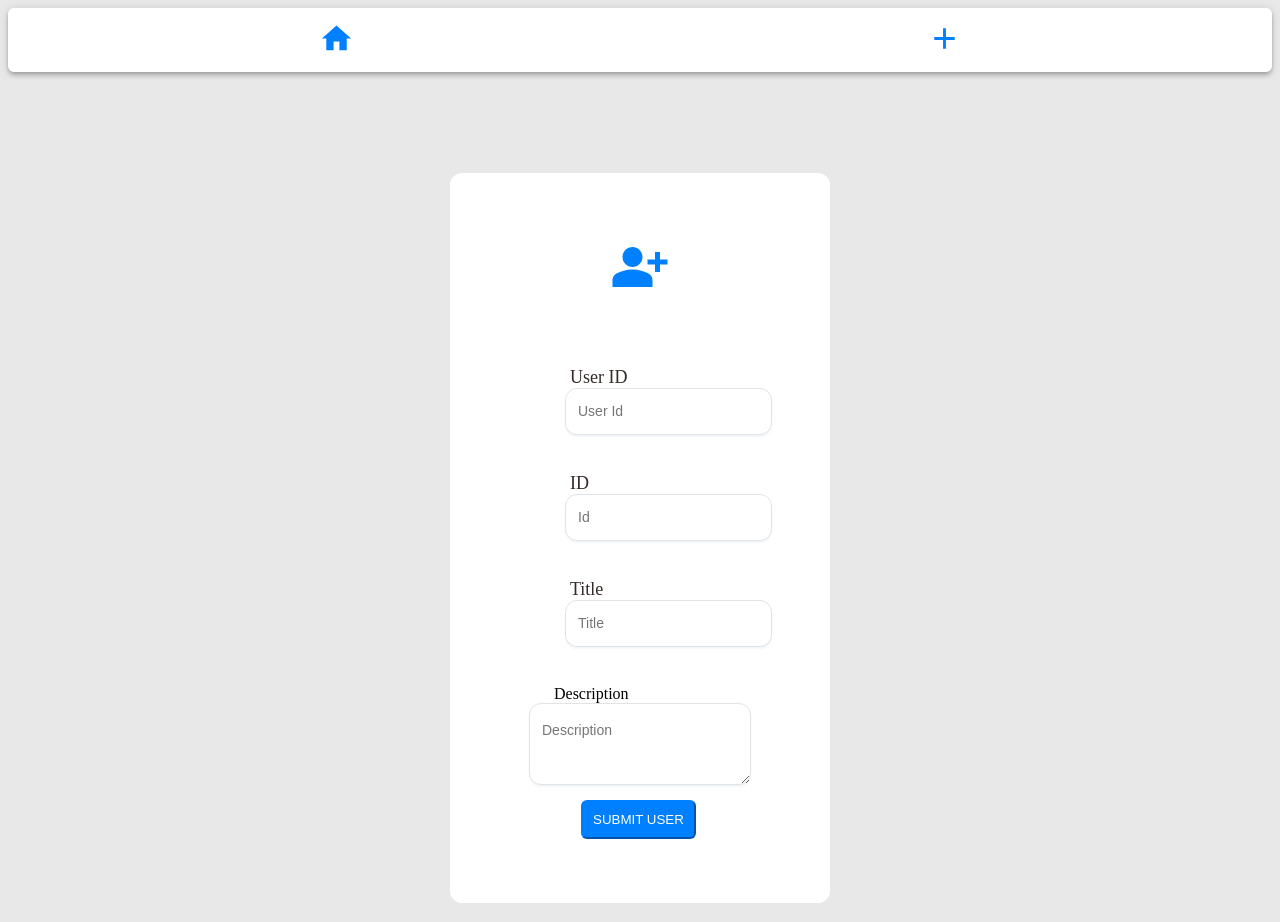
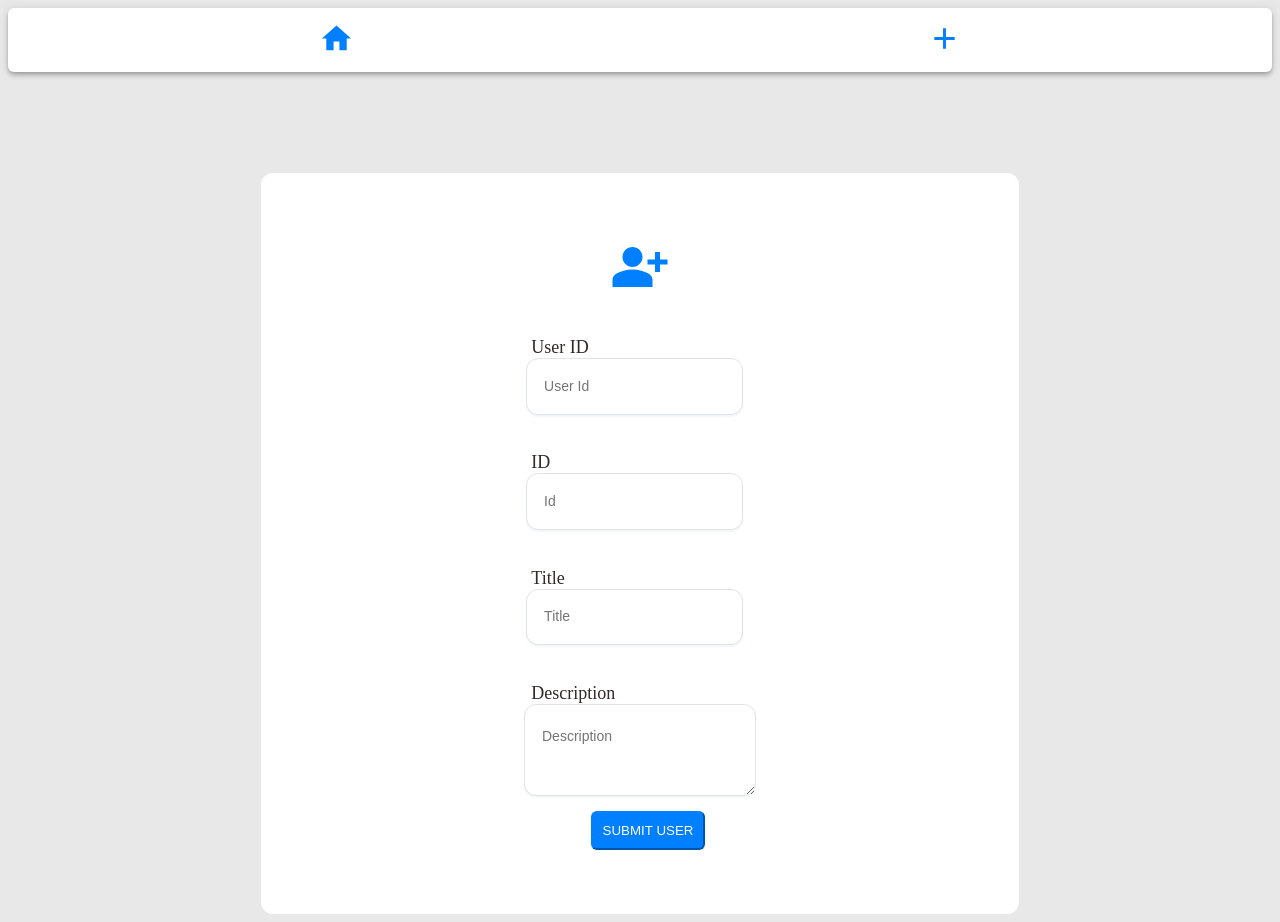
Before and after one commit to HurairaAhsan0/Show-content-typicode, a React (Create React App) app in the folder show-card/: page /User/Create in a window 1280 px wide. Built offline with nearby package versions, Linux system fonts and the light colour scheme.

Commit message:
comments added with design improvement

```diff
--- a/show-card/src/App.js
+++ b/show-card/src/App.js
@@ -18,7 +18,7 @@ function App() {
   <Route path="/User/List/:userid/:Name" element={<AllPosts/> } ></Route>
   <Route path="/User/Create" element={<CreateUser/>} ></Route>
   <Route path="/User/Edit/:Name/:title/:description" element={<EditUser/>} ></Route>
-  <Route path="/User/Comments/:userId/:id" element={<Comments/>} ></Route>
+  <Route path="/User/Comments/:Id" element={<Comments/>} ></Route>
 </Routes>
  </div>
 </BrowserRouter>
--- a/show-card/src/Styles/App.css
+++ b/show-card/src/Styles/App.css
@@ -8,44 +8,33 @@ p {
 .Form-content {
 display: flex;
 flex-direction: column;
-justify-content: center;
-align-items: center;
-margin-left: 35%;
-margin-right: 35%;
+align-items: center ;
+margin-left: 20%;
+margin-right: 20%;
 margin-Top: 8%;
 padding: 4em;
 border-radius: 12px;
-
-
 background-color: white;
-
 }
-.content-center{
+/* #content-center{
   display: flex;
   align-items: center;
   flex-wrap: wrap;
   width: 150px;
   font-size: large;
   color: #342929;
-}
-.content{
-  display: flex;
-  align-items: center;
+} */
+
+#content-center{
+ margin-right:4.3em;
+ margin-top: 1.1em;
   flex-wrap: wrap;
-  width: 300px;
+  width: 150px;
   font-size: large;
   color: #342929;
-
 }
 
-.Form-Position{
-position:relative;
- width: 30em;
- display: flex;
- align-items: center;
- flex-direction: column;
- padding: 1.1em;
-}
+
 .Card{
  margin-top: 30px;
  margin-left: 18%;
--- a/show-card/src/components/AllPosts.js
+++ b/show-card/src/components/AllPosts.js
@@ -1,11 +1,13 @@
 import React from 'react';
-import { useEffect,useState,useRef } from 'react';
+import { useEffect,useState } from 'react';
 import axios from 'axios';
 import { useParams,Link } from 'react-router-dom';
 import CardContent from '@mui/material/CardContent';
 import Typography from '@mui/material/Typography';
-import { Button } from '@mui/material';
 import CardActions from '@mui/material/CardActions';
+import CommentIcon from '@mui/icons-material/Comment';
+import Badge from '@material-ui/core/Badge';
+import EditIcon from '@mui/icons-material/Edit';
 
 
 
@@ -13,8 +15,7 @@ import CardActions from '@mui/material/CardActions';
 const AllPosts=()=> {
  const {userid,Name}=useParams();
  const [Posts,setPosts]=useState([])
- const [Comments,setComments]=useState([])
- const commentId = useRef([])
+
 
  const block=Posts.map((val)=>{
   return(
@@ -32,27 +33,23 @@ const AllPosts=()=> {
                     Description: {val.body}
                   </Typography>
                 </CardContent>
-                <CardActions sx={{borderRadius:"6px",bgcolor:"white"}}>
-                    <Link className='underline' to={`/User/Comments/${val.userId}/${commentId}`}>
-                  <Button>Comments</Button>
+                <CardActions sx={{borderRadius:"6px",bgcolor:"white",justifyContent:"flex-end",borderColor:"#007FFF"}}>
+                    <Link className='underline' to={`/User/Comments/${val.id}`}>
+                    <Badge badgeContent={5}>
+                   <CommentIcon sx={{color:"#007FFF",fontSize:"30px",paddingRight:"4px"}} />
+                   </Badge>
                   </Link>
                   <Link to={`/User/Edit/${Name}/${val.title.toUpperCase()}/${val.body}`} className="underline">
-                  <Button>Edit</Button>
+                  <EditIcon sx={{color:"#007FFF",fontSize:"30px",paddingRight:"4px"}} />
                   </Link>
-                </CardActions>
+                </CardActions >
             </div>
  : " "
   } </div>
   )
 })
 
- Comments.map((val)=>{
-  commentId.current=val.email;
-  return(
-  <div>
-  </div>
-  )
- })
+
 
   useEffect(() => {
     const url = "https://jsonplaceholder.typicode.com/posts";
@@ -60,12 +57,6 @@ const AllPosts=()=> {
       .then((response) => {
         const res = response.data;
         setPosts(res)
-      })
-    const comment = "https://jsonplaceholder.typicode.com/comments";
-    axios.get(comment)
-      .then((response) => {
-        const result = response.data;
-        setComments(result)
       })
     }, [])
   return (
--- a/show-card/src/components/Comments.js
+++ b/show-card/src/components/Comments.js
@@ -6,9 +6,9 @@ import { useParams } from 'react-router-dom';
 
 const Comments = () => {
   const [Comment,setComment]=useState([])
-  const {userId,id}=useParams();
+  const {Id}=useParams();
 
-  console.log(userId)
+  console.log(Id)
 
   useEffect(() => {
     const comments = "https://jsonplaceholder.typicode.com/comments";
@@ -20,11 +20,10 @@ const Comments = () => {
     })
   }, [])
   const comments=Comment.map((comm)=>{
- console.log(id)
   return (
     <div  key={comm.id} id="comments">
-      { parseInt(userId)===comm.postId ?
-    (<Paper style={{ padding: "40px 20px" }}>
+      { parseInt(Id)===comm.postId ?
+    (<Paper style={{ padding: "40px 20px",margin:"1.5em",borderRadius:"10px"}}>
       <Grid container wrap="nowrap" spacing={2}>
         <Grid item>
         <Avatar alt="Remy Sharp" src="/static/images/avatar/1.jpg" />
@@ -36,7 +35,7 @@ const Comments = () => {
           </p>
         </Grid>
       </Grid>
-      <Divider variant="fullWidth"  />
+      <Divider variant="fullWidth"/>
       </Paper>):" "
   }
     </div>
--- a/show-card/src/components/CreateUser.js
+++ b/show-card/src/components/CreateUser.js
@@ -32,7 +32,7 @@ const StyledInputElement = styled('input')(
   font-size: 0.875rem;
   font-weight: 400;
   line-height: 1.5;
-  padding: 12px;
+  padding: 1.2em;
   border-radius: 12px;
   color: ${theme.palette.mode === 'dark' ? grey[300] : grey[900]};
   background: ${theme.palette.mode === 'dark' ? grey[900] : '#fff'};
@@ -56,7 +56,7 @@ const StyledMultiLineElement = styled('textarea')(
   font-size: 0.875rem;
   font-weight: 400;
   line-height:2;
-  padding: 12px;
+  padding: 1.2em;
   border-radius: 12px;
   width:14em;
   color: ${theme.palette.mode === 'dark' ? grey[300] : grey[900]};
@@ -138,8 +138,8 @@ function CreateUser() {
     return (
       <div className='Form-content'>
         <>
-        <PersonAddAltSharpIcon  sx={{color:"#007FFF",marginBottom:"50px",fontSize:"60px",marginTop:0}}/>
-    <div className='content-center'>
+        <PersonAddAltSharpIcon position="static" sx={{color:"#007FFF",marginBottom:"20px",fontSize:"60px",alignItems:"center"}}/>
+    <div id='content-center'>
        <label htmlFor="UserId">User ID</label>
        <StyledInputElement  slots={{ input: StyledInputElement }}
       name="UserId"
@@ -150,7 +150,7 @@ function CreateUser() {
       />
       </div>
           <br/>
-         <div className='content-center'>
+         <div id='content-center'>
           <label htmlFor="Id">ID </label>
          <StyledInputElement slots={{ input: StyledInputElement }}
           name="Id"
@@ -161,7 +161,7 @@ function CreateUser() {
           />
           </div>
           <br/>
-         <div className='content-center'>
+         <div id='content-center'>
           <label htmlFor="title">Title</label>
          <StyledInputElement slots={{ input: StyledInputElement }}
           type="text"
@@ -174,8 +174,9 @@ function CreateUser() {
           </div>
 
          <br/>
-          {/* <div className='content'> */}
-          <label style={{marginRight:"6.4em"}} htmlFor="des">Description</label>
+          <div id='content-center'>
+          <label htmlFor="des">Description</label>
+          </div>
          <StyledMultiLineElement slots={{ input: StyledInputElement }}
           type="Description"
           name="Description"
@@ -184,7 +185,6 @@ function CreateUser() {
           value={Description}
           id="des"
           />
-          {/* </div> */}
           <div className='content-center'>
         <ButtonComponent  onClick={submitButton} slots={{button:ButtonComponent}}  >Submit User</ButtonComponent>
         </div>
--- a/show-card/src/components/EditUser.js
+++ b/show-card/src/components/EditUser.js
@@ -34,8 +34,7 @@ const StyledInputElement = styled('input')(
   font-size: 0.875rem;
   font-weight: 400;
   line-height: 1.5;
-  width: 400px;
-  padding: 12px;
+  padding: 1.2em;
   border-radius: 12px;
   color: ${theme.palette.mode === 'dark' ? grey[300] : grey[900]};
   background: ${theme.palette.mode === 'dark' ? grey[900] : '#fff'};
@@ -59,10 +58,9 @@ const StyledMultiLineElement = styled('textarea')(
   font-size: 0.875rem;
   font-weight: 400;
   line-height: 3;
-  padding: 12px;
+  padding: 1.2em;
   border-radius: 12px;
   width:14em;
- margin-left:55px;
   color: ${theme.palette.mode === 'dark' ? grey[300] : grey[900]};
   background: ${theme.palette.mode === 'dark' ? grey[900] : '#fff'};
   border: 1px solid ${theme.palette.mode === 'dark' ? grey[700] : grey[200]};
@@ -154,7 +152,7 @@ function EditUser() {
     <div className='Form-content'>
     <PersonIcon sx={{ color: "#007FFF", marginBottom: "8px", fontSize: "80px" }} />
     <ModeEditTwoToneIcon sx={{ color: "#007FFF", fontSize: "30px" }} />
-          <div className='content-center'>
+          <div id='content-center'>
           <label htmlFor="Id">Author</label>
           <StyledInputElement slots={{ input: StyledInputElement }}
             name="Id"
@@ -165,7 +163,7 @@ function EditUser() {
             />
            </div>
 
-          <div className='content-center'>
+          <div id='content-center'>
           <label htmlFor="Title">Title</label>
           <StyledInputElement slots={{ input: StyledInputElement }}
             type="text"
@@ -178,9 +176,10 @@ function EditUser() {
           </div>
 
 
-          {/* <div className='content' >  */}
-          <label style={{marginRight:"5em",paddingBottom:"3px"}} htmlFor="Description">Description</label>
-          <StyledMultiLineElement
+          <div id='content-center' >
+          <label htmlFor="Description">Description</label>
+          </div>
+          <StyledMultiLineElement className='content'
             type="Description"
             name="Description"
             onChange={DescriptionHandler}
@@ -188,7 +187,6 @@ function EditUser() {
             value={Description}
             id="des"
             />
-           {/* </div>  */}
           <ButtonComponent onClick={submitButton} slots={{ button: ButtonComponent }}  >Submit</ButtonComponent>
 
 
```
